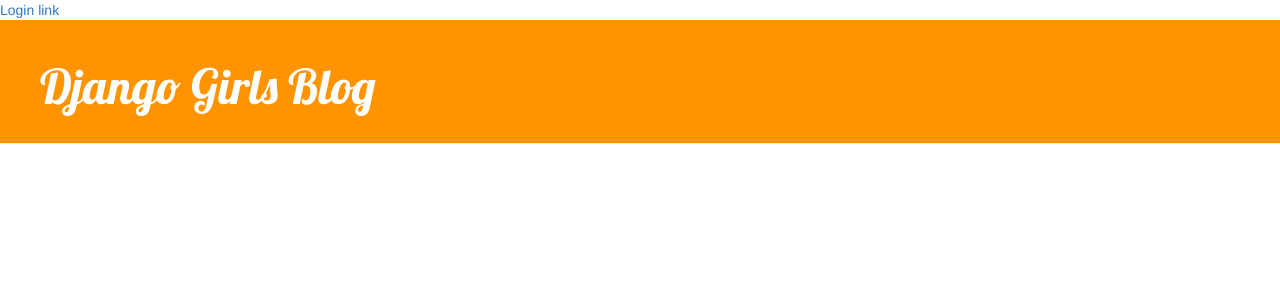
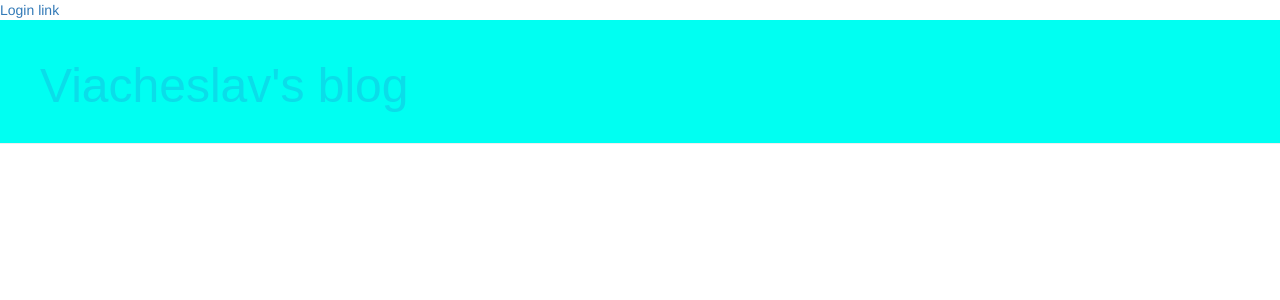
Before and after one commit to vslyubimov/my-first-blog-django, a Django app: page / in a window 1280 px wide. Shown: the top 300 px of the page. Run offline with Django 4.2, Linux system fonts and the light colour scheme; data that the repository does not hold is empty; some libraries are stand-ins or nearby versions.

Commit message:
styles changes

```diff
--- a/blog/static/css/blog.css
+++ b/blog/static/css/blog.css
@@ -1,11 +1,11 @@
 .page-header {
-    background-color: #ff9400;
+    background-color: #00fff2;
     margin-top: 0;
     padding: 20px 20px 20px 40px;
 }
 
 .page-header h1, .page-header h1 a, .page-header h1 a:visited, .page-header h1 a:active {
-    color: #ffffff;
+    color: #11cbe4a6;
     font-size: 36pt;
     text-decoration: none;
 }
@@ -15,7 +15,7 @@
 }
 
 h1, h2, h3, h4 {
-    font-family: 'Lobster', cursive;
+    font-family: sans-serif, cursive;
 }
 
 .date {
--- a/blog/templates/blog/base.html
+++ b/blog/templates/blog/base.html
@@ -1,7 +1,7 @@
 {% load static %}
 <html>
     <head>
-        <title>Django Girls blog</title>
+        <title>Viacheslav's blog</title>
         <a href="/admin">Login link</a>
         <link rel="stylesheet" href="//maxcdn.bootstrapcdn.com/bootstrap/3.2.0/css/bootstrap.min.css">
         <link rel="stylesheet" href="//maxcdn.bootstrapcdn.com/bootstrap/3.2.0/css/bootstrap-theme.min.css">
@@ -11,9 +11,9 @@
     <body>
         <div class="page-header">
             {% if user.is_authenticated %}
-    <a href="{% url 'post_new' %}" class="top-menu"><span class="glyphicon glyphicon-plus"></span></a>
-{% endif %}
-            <h1><a href="/">Django Girls Blog</a></h1>
+                <a href="{% url 'post_new' %}" class="top-menu"><span class="glyphicon glyphicon-plus"></span></a>
+            {% endif %}
+            <h1><a href="/">Viacheslav's blog</a></h1>
         </div>
         <div class="content container">
             <div class="row">
--- a/mysite/settings.py
+++ b/mysite/settings.py
@@ -26,7 +26,7 @@
 # SECURITY WARNING: don't run with debug turned on in production!
 DEBUG = True
 
-ALLOWED_HOSTS = ['127.0.0.1', '.pythonanywhere.com']
+ALLOWED_HOSTS = ['*']
 
 
 # Application definition
```
